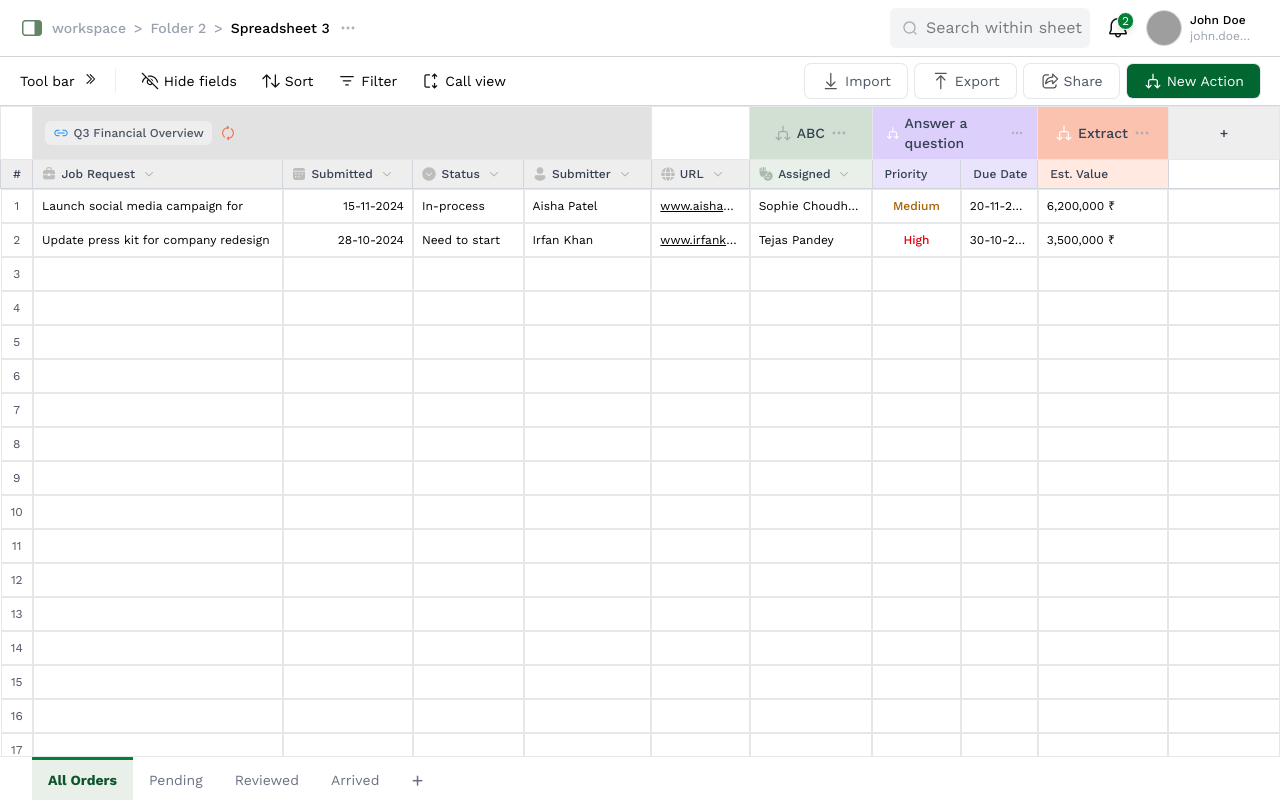
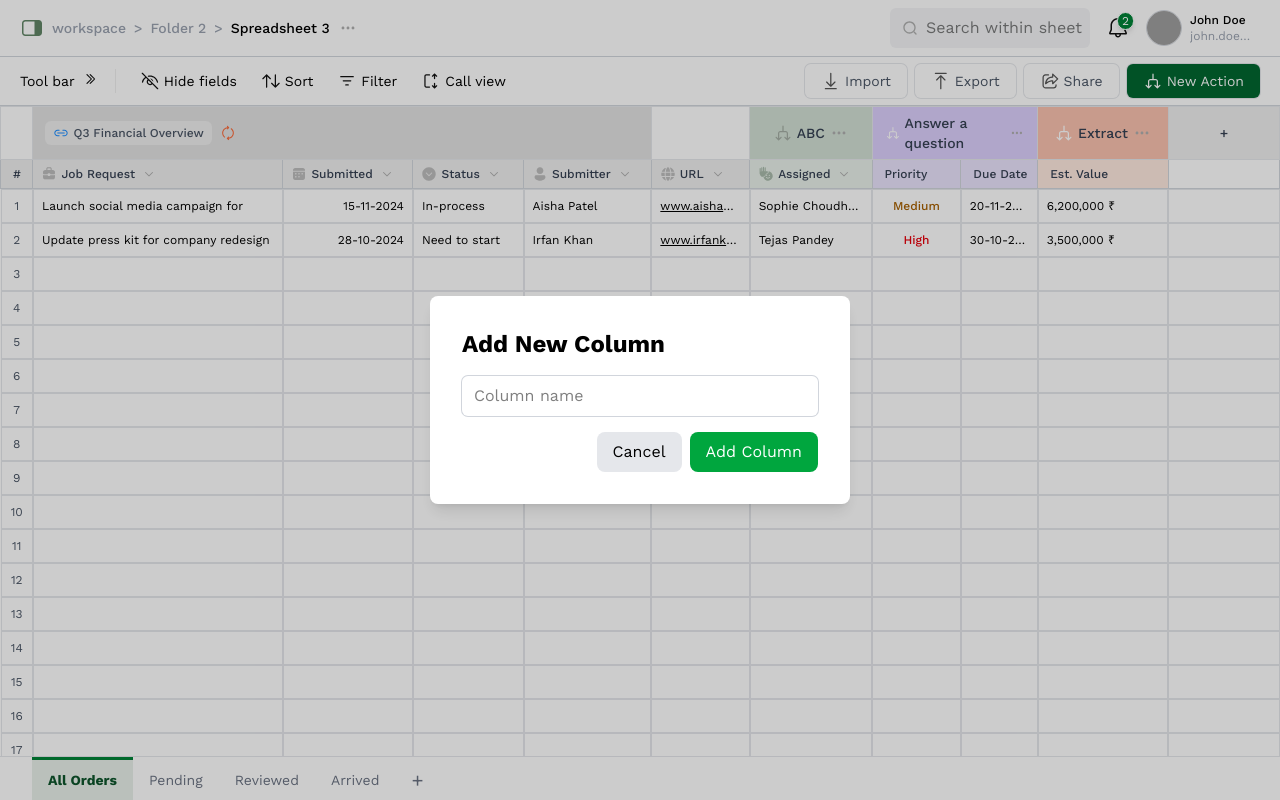
Before and after one commit to Shubham-567/Spreadsheet-Clone, a React (Vite) app: page / in a window 1280 px wide. Shown: the top 800 px of the page. Built offline with nearby package versions, Linux system fonts and the light colour scheme; grey boxes are pictures that could not be loaded.

Commit message:
Added column add functionallity with AddColumnModal component

```diff
--- a/src/App.tsx
+++ b/src/App.tsx
@@ -1,15 +1,32 @@
+import { useState } from "react";
 import Spreadsheet from "./components/Spreadsheet";
 import Tabs from "./components/Tabs";
 import ToolBar from "./components/ToolBar";
 import TopBar from "./components/TopBar";
+import { columns as initialColumns, initialData } from "./constants/data";
+import AddColumnModal from "./components/AddColumnModal";
+function App() {
+  const [columns, setColumns] = useState(initialColumns);
+  const [showModal, setShowModal] = useState(true);
+  const [data, setData] = useState(initialData);
 
-function App() {
+  const handleAddColumn = (name: string) => {
+    setColumns([...columns, { label: name, bgColor: "bg-[#eeeeee]" }]);
+
+    setData(data.map((row) => [...row, ""])); // Empty cell for each row
+  };
+
   return (
     <>
       <TopBar />
-      <ToolBar />
-      <Spreadsheet />
+      <ToolBar onPrimaryClick={() => setShowModal(true)} />
+      <Spreadsheet columns={columns} data={data} setData={setData} />
       <Tabs />
+      <AddColumnModal
+        open={showModal}
+        onClose={() => setShowModal(false)}
+        onAdd={handleAddColumn}
+      />
     </>
   );
 }
--- /dev/null
+++ b/src/components/AddColumnModal.tsx
@@ -0,0 +1,52 @@
+import { useState } from "react";
+
+type AddColumnModalProps = {
+  open: boolean;
+  onClose: () => void;
+  onAdd: (name: string) => void;
+};
+
+function AddColumnModal({ open, onClose, onAdd }: AddColumnModalProps) {
+  const [colName, setColName] = useState("");
+
+  if (!open) return null;
+
+  return (
+    <div className='modal'>
+      <div className='modal-container'>
+        <h2 className='text-2xl font-semibold mb-4'>Add New Column</h2>
+
+        <input
+          placeholder='Column name'
+          value={colName}
+          onChange={(e) => setColName(e.target.value)}
+        />
+
+        <div className='flex justify-end gap-2'>
+          <button
+            className='bg-gray-200 hover:bg-gray-300'
+            onClick={() => {
+              setColName("");
+              onClose();
+            }}>
+            Cancel
+          </button>
+
+          <button
+            className='bg-green-600 hover:bg-green-700 text-white'
+            onClick={() => {
+              if (colName.trim()) {
+                onAdd(colName.trim());
+                setColName("");
+                onClose();
+              }
+            }}>
+            Add Column
+          </button>
+        </div>
+      </div>
+    </div>
+  );
+}
+
+export default AddColumnModal;
--- a/src/components/Spreadsheet.tsx
+++ b/src/components/Spreadsheet.tsx
@@ -1,14 +1,18 @@
-import { useState } from "react";
-import {
-  columnGroup,
-  columns,
-  initialData,
-  priorityStyles,
-} from "../constants/data";
+import { columnGroup, priorityStyles } from "../constants/data";
 import Dropdown from "./icons/Dropdown";
 
-function Spreadsheet() {
-  const [data, setData] = useState(initialData);
+type SpreadsheetProps = {
+  columns: {
+    label: string;
+    icon?: React.ReactNode;
+    dropdown?: boolean;
+    bgColor?: string;
+  }[];
+  data: (string | number)[][];
+  setData: React.Dispatch<React.SetStateAction<(string | number)[][]>>;
+};
+
+function Spreadsheet({ columns, data, setData }: SpreadsheetProps) {
   const dateColIndex = 2;
   const urlColIndex = 5;
   const priorityColIndex = 7;
@@ -31,7 +35,7 @@ function Spreadsheet() {
   };
 
   return (
-    <div className='overflow-x-aut mb-10'>
+    <div className='overflow-x-auto mb-10'>
       <table className='min-w-full'>
         <thead>
           {/* column group */}
@@ -65,7 +69,7 @@ function Spreadsheet() {
             {columns.map(({ label, icon, bgColor, dropdown }, i) => (
               <th
                 key={i}
-                className={`column ${bgColor || ""} ${
+                className={`column ${bgColor || "bg-[#eeeeee]"} ${
                   i === 1 ? "min-w-[250px]" : ""
                 } ${i === columns.length - 1 ? "min-w-[100px]" : ""}`}>
                 <span>
--- a/src/components/ToolBar.tsx
+++ b/src/components/ToolBar.tsx
@@ -10,7 +10,7 @@ import Filter from "./icons/Filter";
 import SeparatorPipe from "./icons/SeparatorPipe";
 import Share from "./icons/Share";
 
-function ToolBar() {
+function ToolBar({ onPrimaryClick }: { onPrimaryClick?: () => void }) {
   return (
     <div className='tool-bar'>
       {/* left: toolbar */}
@@ -56,6 +56,11 @@ function ToolBar() {
             label={label}
             icon={icon}
             isPrimary={isPrimary}
+            onClick={
+              isPrimary
+                ? onPrimaryClick
+                : () => alert("Button Clicked: " + label)
+            }
           />
         ))}
       </div>
@@ -69,19 +74,19 @@ function ActionButton({
   label,
   icon,
   isPrimary = false,
+  onClick,
 }: {
   label: String;
   icon: ReactElement;
   isPrimary?: boolean;
+  onClick?: () => void;
 }) {
   return (
     <button
       className={`action-button ${
         isPrimary && "bg-green-800 hover:bg-green-900 text-white"
       }`}
-      onClick={() => {
-        alert("Button Clicked: " + label);
-      }}>
+      onClick={onClick}>
       <span className='size-3'>{icon}</span>
       {label}
     </button>
--- a/src/constants/data.tsx
+++ b/src/constants/data.tsx
@@ -83,7 +83,7 @@ export const columns = [
   { label: "Priority", bgColor: "bg-[#EAE3FC]" },
   { label: "Due Date", bgColor: "bg-[#EAE3FC]" },
   { label: "Est. Value", bgColor: "bg-[#FFE9E0]" },
-  { label: "" },
+  { label: "", bgColor: "bg-white" },
 ];
 
 export const initialData = [
--- a/src/index.css
+++ b/src/index.css
@@ -69,10 +69,27 @@ body {
 
   /* Tabs */
   .tab-container {
-    @apply fixed bottom-0 left-0 w-full bg-white border-t border-gray-200 z-50 flex;
+    @apply fixed bottom-0 left-0 w-full bg-white border-t border-gray-200 z-10 flex;
   }
 
   .tab-container button {
     @apply px-4 py-1.5 text-sm transition-colors border-t-3 border-transparent text-gray-500 hover:text-green-700 cursor-pointer;
   }
+
+  /* Modal */
+  .modal {
+    @apply fixed inset-0 z-20 flex items-center justify-center bg-black/20;
+  }
+
+  .modal-container {
+    @apply bg-white p-8 rounded-lg shadow-lg min-w-[420px];
+  }
+
+  .modal-container > input {
+    @apply ring ring-gray-300 focus:ring-green-600 outline-none px-3 py-2 rounded-md w-full mb-4;
+  }
+
+  .modal-container button {
+    @apply px-4 py-2 rounded-lg cursor-pointer;
+  }
 }
```
